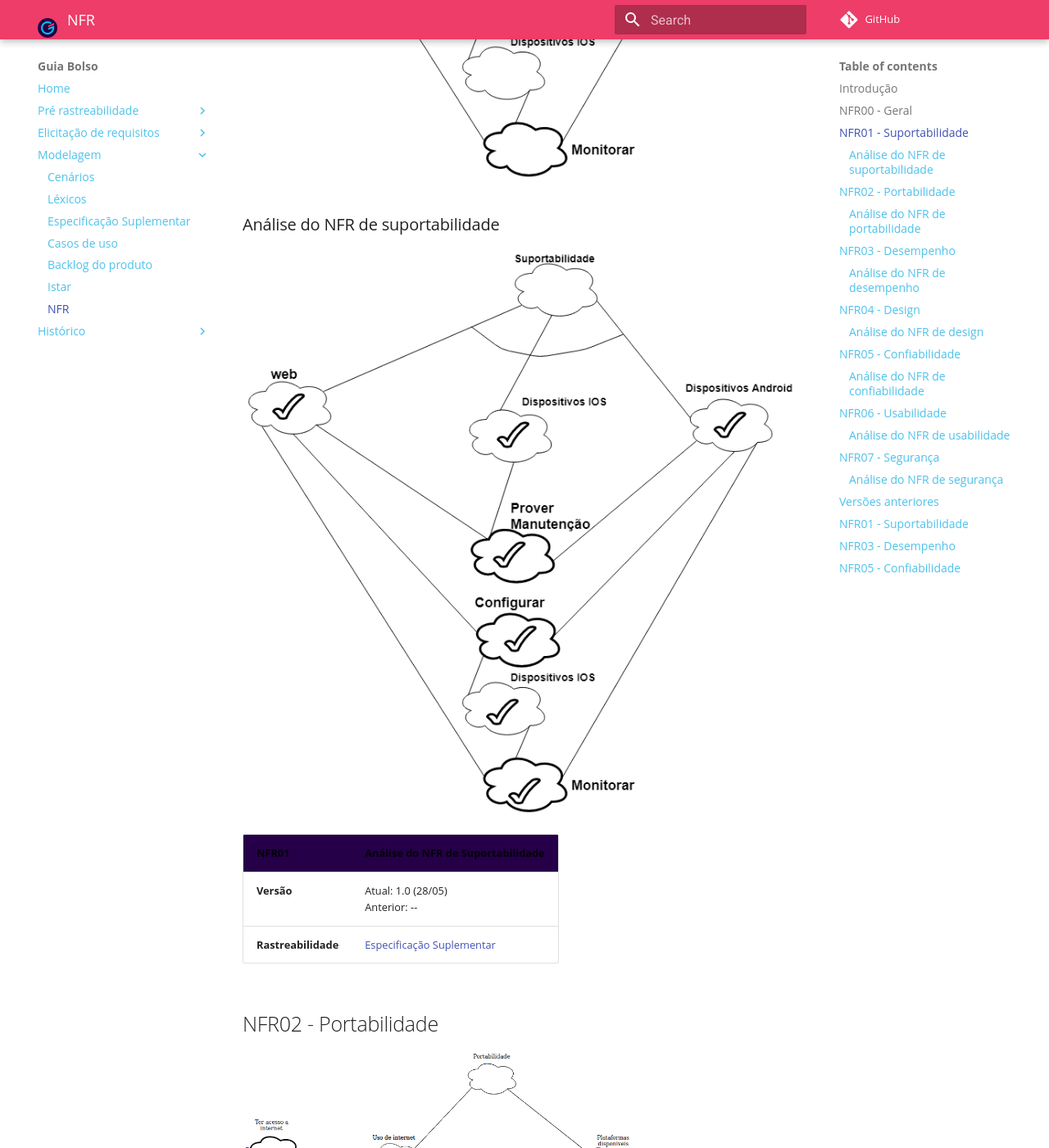
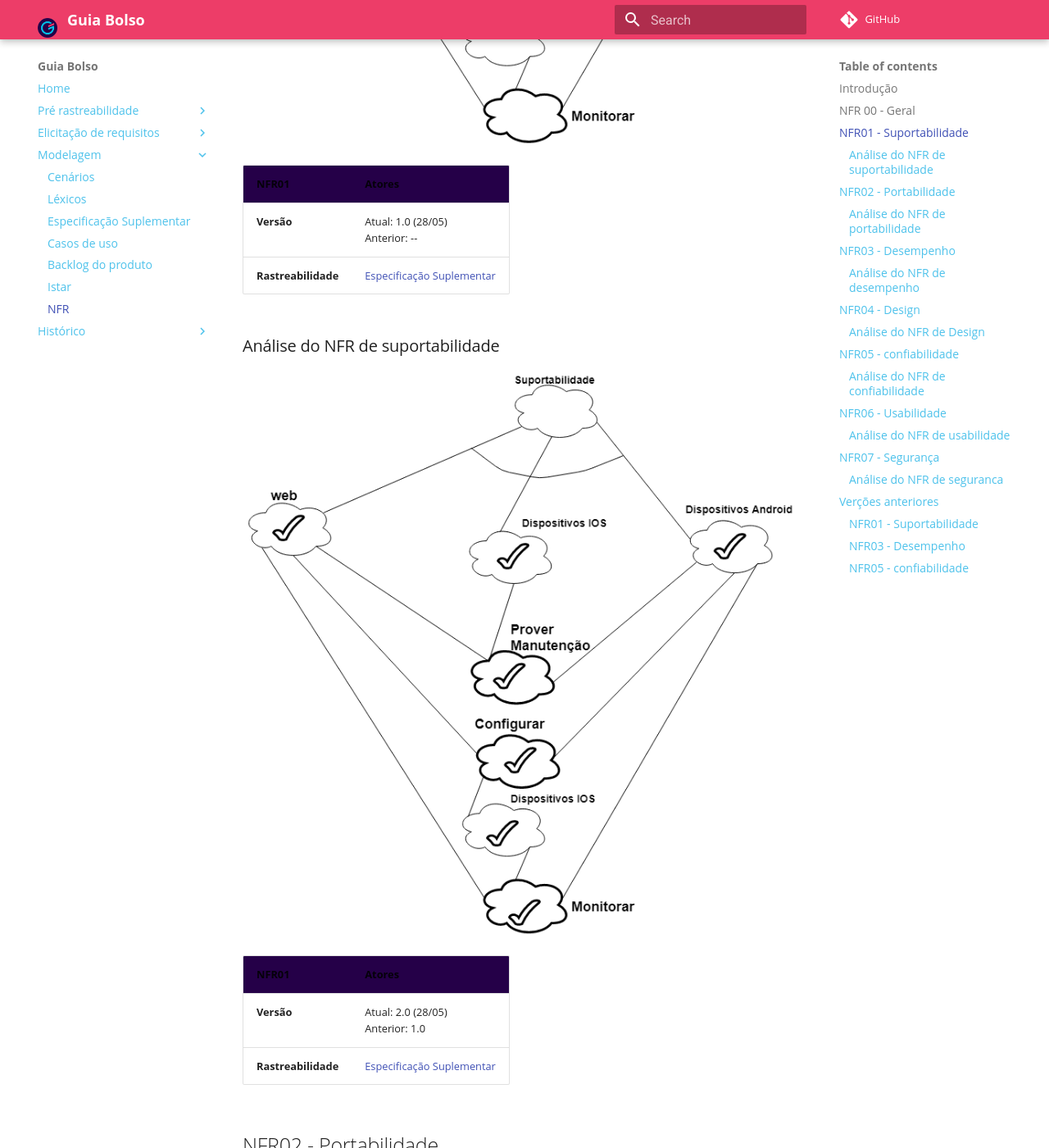
Before and after one commit to fga-disciplinas/2019.1-Guia-Bolso, an MkDocs documentation site: the page built from docs/modelagem/nfr.md, in a window 1280 px wide and 1400 px high, scrolled down 1654 px. Shown: the whole window at 82% size. Built offline with MkDocs 1.6.1 and Material for MkDocs 9.7.7, drawn with Linux system fonts in a browser that asks for light colours; comment, search, counter and statistics services are not loaded; old or Windows-style settings are respelled for this version of MkDocs; some of the changed text lies outside the part shown.

Commit message:
Atualizando NFR's

```diff
--- a/docs/modelagem/nfr.md
+++ b/docs/modelagem/nfr.md
@@ -2,7 +2,7 @@
 
 O NFR Framework trata-se de um framework conceitual orientado a requisitos não funcionais, ele decompõe os requisitos facilitando assim a compreensão e a priorização destes requisitos alem de possíveis comflitos, por consequência pode vir a ter um grande impacto no sistema.
 
-## NFR00 - Geral
+## NFR 00 - Geral
 
 [ ![NFR01](./../img/nfr/nfr_geral.png)](./../img/nfr/nfr_geral.png)
 
@@ -17,20 +17,26 @@
 
 [ ![NFR01](./../img/nfr/nfr_suportabilidade_v2.png)](./../img/nfr/nfr_suportabilidade_v2.png)
 
+| **NFR01** | **Atores**|
+|--|--|
+| **Versão**| Atual: 1.0 (28/05) <br> Anterior: --|
+| **Rastreabilidade** | [Especificação Suplementar](../especificacao) |
+
+
 ### Análise do NFR de suportabilidade
 
 [ ![NFR01](./../img/nfr/nfr_suportabilidade_v2_fb.png)](./../img/nfr/nfr_suportabilidade_v2_fb.png)
 
-| **NFR01** | **Análise do NFR de Suportabilidade**|
+| **NFR01** | **Atores**|
 |--|--|
-| **Versão**| Atual: 1.0 (28/05) <br> Anterior: --|
+| **Versão**| Atual: 2.0 (28/05) <br> Anterior: 1.0|
 | **Rastreabilidade** | [Especificação Suplementar](../especificacao) |
 
 ## NFR02 - Portabilidade
 
 [ ![NFR02](./../img/nfr/nfr_portabilidade.png)](./../img/nfr/nfr_portabilidade.png)
 
-| **NFR02** | **Portabilidade**|
+| **NFR02** | **Atores**|
 |--|--|
 | **Versão**| 1.0 (29/05) <br> Anterior: --|
 | **Rastreabilidade** | [Especificação Suplementar](../especificacao) |
@@ -38,19 +44,24 @@
 ### Análise do NFR de portabilidade
 [ ![NFR02](./../img/nfr/nfr_portabilidade_analise.png)](./../img/nfr/nfr_portabilidade_analise.png)
 
-| **NFR02** | **Análise do NFR de portabilidade**|
+| **NFR02** | **Atores**|
 |--|--|
 | **Versão**| Atual: 1.0 (29/05) <br> Anterior: --|
-| **Rastreabilidade** | [Especificação Suplementar](../especificacao) <br> [NFR01 - Análise](#analise-do-nfr-de-suportabilidade) |
+| **Rastreabilidade** | [Especificação Suplementar](../especificacao) |
 
 
 ## NFR03 - Desempenho
 
-[ ![NFR03](./../img/nfr/nfr_desempenho_v2.png)](./../img/nfr/nfr_desempenho_v2.png)
+[ ![NFR03](./../img/nfr/nfr_desempenho_v2.png)](./../img/nfr/nfr_desenpenho_v2.png)
+
+| **NFR03** | **Atores**|
+|--|--|
+| **Versão**| Atual: 2.0 (28/05) <br> Anterior: 1.0|
+| **Rastreabilidade** | [Especificação Suplementar](../especificacao) |
 
 ### Análise do NFR de desempenho
 
-[ ![NFR03](./../img/nfr/nfr_desempenho_v2_fb.png)](./../img/nfr/nfr_desempenho_v2_fb.png)
+[ ![NFR03](./../img/nfr/nfr_desempenho_v2_fb.png)](./../img/nfr/nfr_desenpenho_v2_fb.png)
 
 | **NFR03** | **Atores**|
 |--|--|
@@ -62,36 +73,37 @@
 
 [ ![NFR04](./../img/nfr/nfr_design_v1.png)](./../img/nfr/nfr_design_v1.png)
 
-| **NFR04** | **Design**|
+| **NFR04** | **Atores**|
 |--|--|
 | **Versão**| 1.0 (27/05) <br> Anterior: --|
 | **Rastreabilidade** | [Especificação Suplementar](../especificacao) |
 
-### Análise do NFR de design
+### Análise do NFR de Design
 
 [ ![NFR04](./../img/nfr/nfr_design_v2.png)](./../img/nfr/nfr_design_v2.png)
 
-| **NFR04** | **Análise do NFR de design**|
+| **NFR04** | **Atores**|
 |--|--|
 | **Versão**| Atual: 2.0 (28/05) <br> Anterior: 1.0|
 | **Rastreabilidade** | [Especificação Suplementar](../especificacao) |
 
 
-## NFR05 - Confiabilidade
+## NFR05 - confiabilidade
+
 
 [ ![NFR05](./../img/nfr/nfr_confiabilidade.png)](./../img/nfr/nfr_confiabilidade.png)
 
-| **NFR05** | **Confiabilidade**|
+| **NFR05** | **Atores**|
 |--|--|
-| **Versão**| 2.0 (27/05) <br> Anterior: 1.0|
+| **Versão**| 1.1 (27/05) <br> Anterior: 1.0|
 | **Rastreabilidade** | [Especificação Suplementar](../especificacao) |
 
 ### Análise do NFR de confiabilidade
 [ ![NFR05](./../img/nfr/nfr_confiabilidade_analise.png)](./../img/nfr/nfr_confiabilidade_analise.png)
 
-| **NFR05** | **Análise do NFR de confiabilidade**|
+| **NFR05** | **Atores**|
 |--|--|
-| **Versão**| Atual: 1.0 (27/05) <br> Anterior: |
+| **Versão**| Atual: 1.1 (27/05) <br> Anterior: |
 | **Rastreabilidade** | [Especificação Suplementar](../especificacao) |
 
 
@@ -99,7 +111,7 @@
 
 [ ![NFR06](./../img/nfr/nrf_usabilidade.png)](./../img/nfr/nrf_usabilidade.png)
 
-| **NFR06** | **Usabilidade**|
+| **NFR06** | **Atores**|
 |--|--|
 | **Versão**| 1.0 (27/05) <br> Anterior: --|
 | **Rastreabilidade** | [Especificação Suplementar](../especificacao) |
@@ -107,7 +119,7 @@
 ### Análise do NFR de usabilidade
 [ ![NFR06](./../img/nfr/nrf_usabilidade_analise.png)](./../img/nfr/nrf_usabilidade_analise.png)
 
-| **NFR06** | **Análise do NFR de usabilidade**|
+| **NFR06** | **Atores**|
 |--|--|
 | **Versão**| Atual: 1.0 (27/05) <br> Anterior: --|
 | **Rastreabilidade** | [Especificação Suplementar](../especificacao) |
@@ -116,27 +128,27 @@
 
 [ ![NFR07](./../img/nfr/nfr_seguranca.png)](./../img/nfr/nfr_seguranca.png)
 
-| **NFR07** | **Segurança**|
+| **NFR07** | **Atores**|
 |--|--|
 | **Versão**| 1.0 (29/05) <br> Anterior: --|
 | **Rastreabilidade** | [Especificação Suplementar](../especificacao) |
 
-### Análise do NFR de segurança
+### Análise do NFR de seguranca
 [ ![NFR07](./../img/nfr/nfr_seguranca_analise.png)](./../img/nfr/nfr_seguranca_analise.png)
 
-| **NFR07** | **Análise do NFR de segurança**|
+| **NFR07** | **Atores**|
 |--|--|
 | **Versão**| Atual: 1.0 (29/05) <br> Anterior: --|
 | **Rastreabilidade** | [Especificação Suplementar](../especificacao) |
 
-## Versões anteriores
+# Verções anteriores
 
 ## NFR01 - Suportabilidade
 
 [ ![NFR01](./../img/nfr/nfr_suportabilidade_v1.png)](./../img/nfr/nfr_suportabilidade_v1.png)
 
 
-| **NFR01** | **Suportabilidade**|
+| **NFR01** | **Atores**|
 |--|--|
 | **Versão**| Atual: 1.0 (27/05) <br> Anterior: --|
 | **Rastreabilidade** | [Especificação Suplementar](../especificacao) |
@@ -151,11 +163,11 @@
 | **Versão**| Atual: 1.0 (27/05) <br> Anterior: 1.0|
 | **Rastreabilidade** | [Especificação Suplementar](../especificacao) |
 
-## NFR05 - Confiabilidade
+## NFR05 - confiabilidade
 
 [ ![NFR05](./../img/nfr/nfr_confiabilidade_v1.jpg)](./../img/nfr/nfr_confiabilidade_v1.jpg)
 
-| **NFR05** | **Confiabilidade**|
+| **NFR04** | **Atores**|
 |--|--|
 | **Versão**| Atual: 1.0 (25/05) <br> Anterior: --|
 | **Rastreabilidade** | [Especificação Suplementar](../especificacao) |
```
